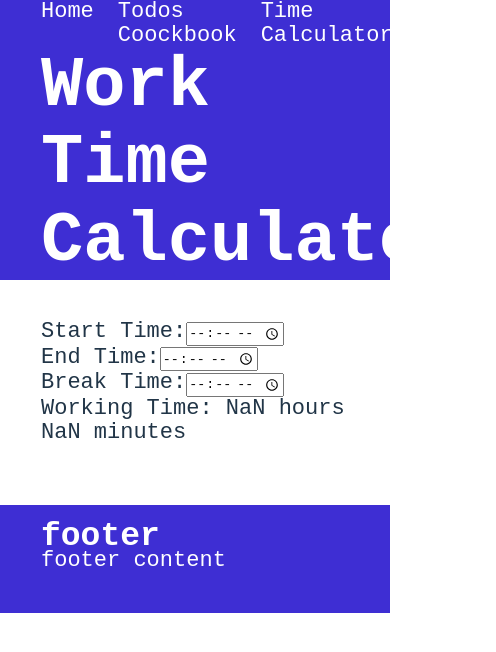
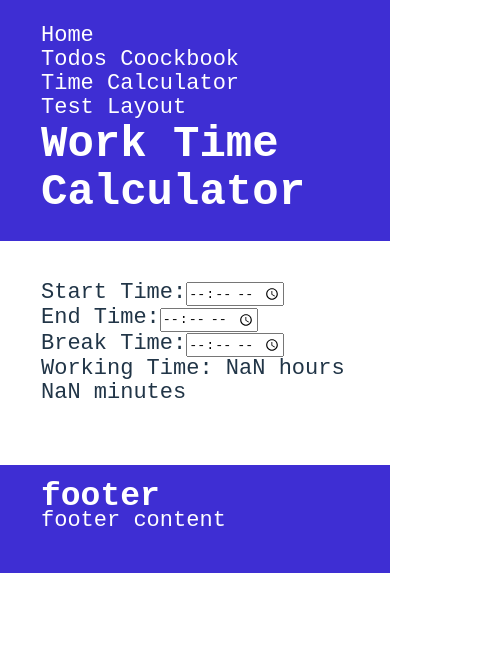
Before and after one commit to BorisRozumniy/vue-first-app, a Vue app: page /time-calculator in a window 390 px wide. Shown: the top 652 px of the page, 496 px wide, since content can reach past the window. Built offline with nearby package versions, Linux system fonts and the light colour scheme.

Commit message:
made a responsive header

```diff
--- a/src/components/Header.vue
+++ b/src/components/Header.vue
@@ -1,7 +1,7 @@
 <template>
   <header>
     <Container>
-      <NavBar/>
+      <NavBar />
       <slot></slot>
     </Container>
   </header>
@@ -11,13 +11,15 @@
 import NavBar from './NavBar.vue';
 
 export default {
-    name: "Header",
-    components: { NavBar }
+  name: "Header",
+  components: { NavBar }
 }
 </script>
 
 <style scoped>
 header {
+  width: 100%;
+  padding: 24px 0;
   background-color: #3e2ed3;
   color: #fff;
 }
--- a/src/components/NavBar.vue
+++ b/src/components/NavBar.vue
@@ -17,16 +17,27 @@ export default {}
 ul {
 	list-style: none;
 	display: flex;
+	flex-direction: column;
 }
+
+@media screen and (min-width: 580px) {
+	ul {
+		flex-direction: row;
+	}
+}
+
 li {
 	margin-right: 24px;
 	text-transform: capitalize;
 }
+
 a {
 	color: #fff;
 	transition: 5s all;
 }
-a:hover, a:focus {
+
+a:hover,
+a:focus {
 	transition: 5s all;
 	border-bottom: 2px solid #fff;
 	outline: none;
--- a/src/style.css
+++ b/src/style.css
@@ -53,8 +53,32 @@ body {
 }
 
 h1 {
-  font-size: 3.2em;
+  font-size: 1.8em;
   line-height: 1.1;
+}
+
+@media screen and (min-width: 380px) {
+	h1 {
+		font-size: 2em;
+	}
+}
+
+@media screen and (min-width: 580px) {
+	h1 {
+		font-size: 2.4em;
+	}
+}
+
+@media screen and (min-width: 920px) {
+	h1 {
+		font-size: 2.8em;
+	}
+}
+
+@media screen and (min-width: 1200px) {
+  h1 {
+    font-size: 3.2em;
+	}
 }
 
 button {
```
